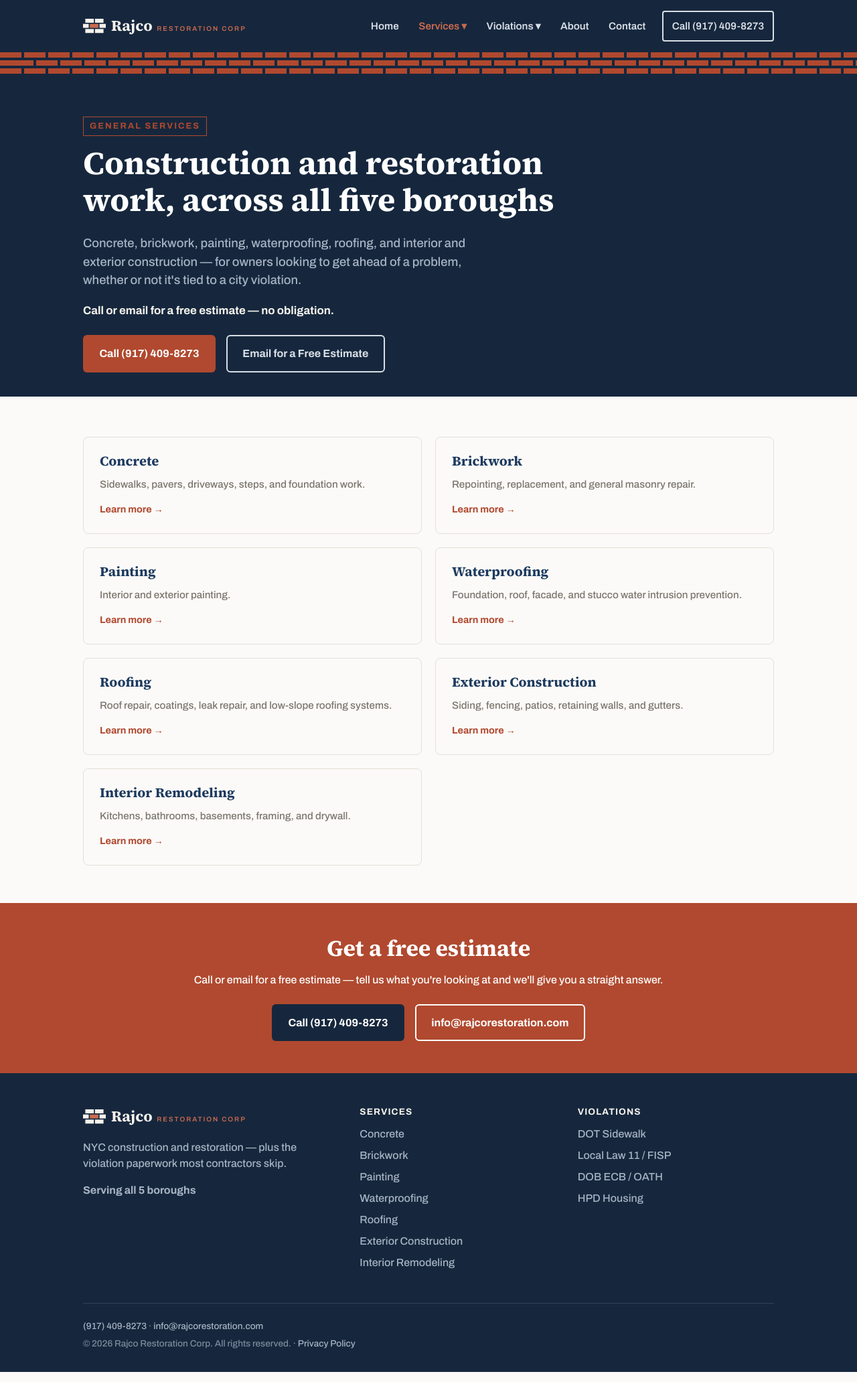
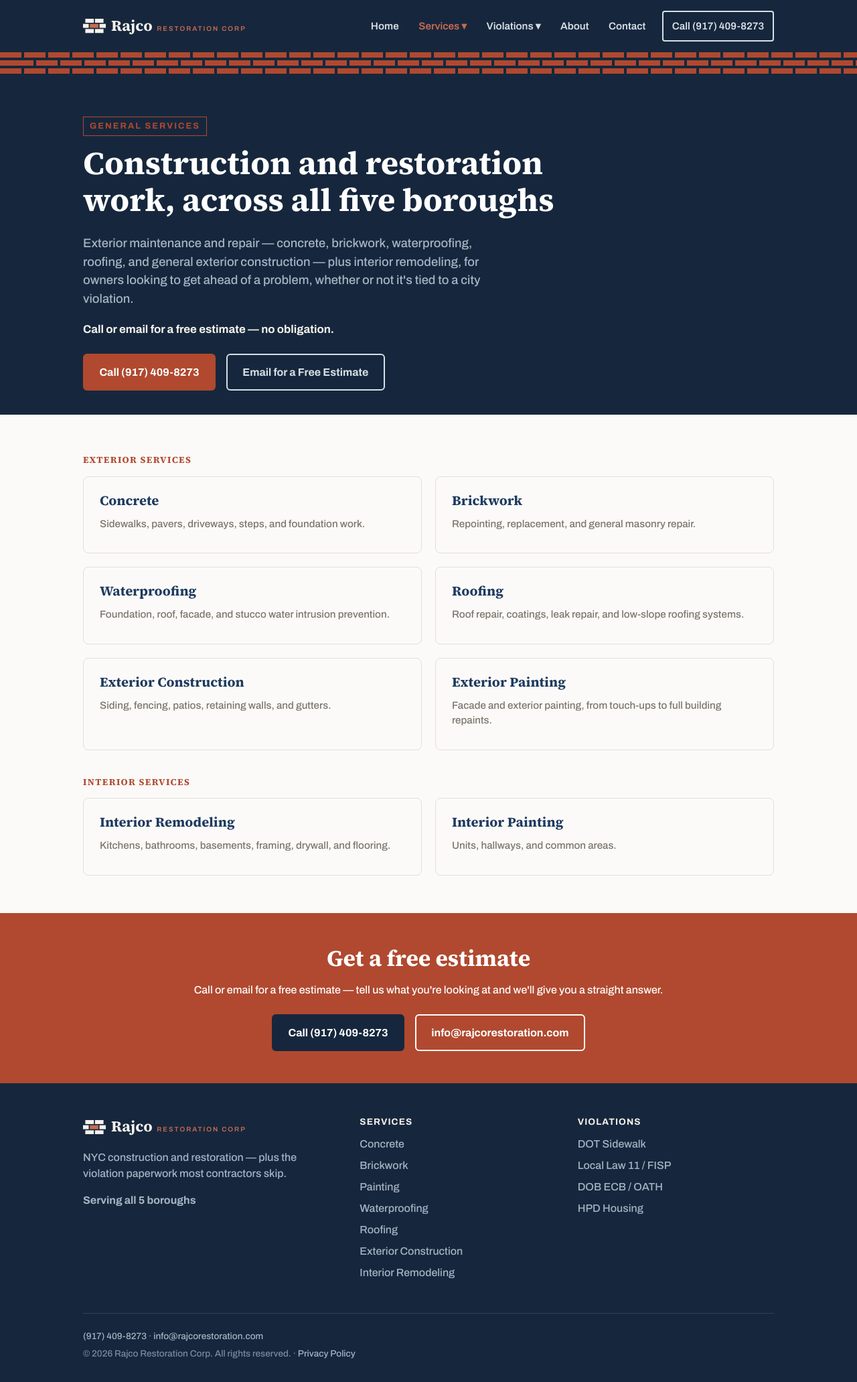
Before and after one commit to hassan9699/rajco-restoration-site, a Jekyll site: the page built from services/index.html, in a window 1280 px wide. Shown: the whole page at 67% size. Built offline with Jekyll 4.4.1, drawn with Linux system fonts in a browser that asks for light colours.

Commit message:
Group services into Exterior/Interior sections, make cards fully clickable
The flat 7-card "What We Do" grid mixed exterior and interior offerings
with no structure, and Painting (genuinely both) made it feel repetitive.
Split into two labeled groups; Interior now has its own Interior Painting
tile (scoped copy, same painting.html) instead of a lone Interior
Remodeling card. Also dropped the separate "Learn more" link on every
card in favor of making the whole tile clickable, with a hover state to
signal it.

Co-Authored-By: Claude Sonnet 5 <noreply@anthropic.com>

```diff
--- a/assets/css/style.css
+++ b/assets/css/style.css
@@ -218,6 +218,21 @@ nav.main-nav > details[open] > summary { color: #fff; background: rgba(255,255,2
 .card h3 { margin-bottom: 0.2em; }
 .card p { color: var(--muted-text); font-size: 0.95rem; margin-bottom: 0.5em; }
 .card .card-link { font-weight: 700; font-size: 0.9rem; }
+a.card { transition: border-color 0.15s, box-shadow 0.15s; }
+a.card:hover { border-color: var(--brick); box-shadow: 0 4px 14px rgba(0,0,0,0.07); }
+a.card:hover h3 { color: var(--brick); }
+
+.services-group { margin-top: 2.5rem; }
+.services-group:first-of-type { margin-top: 2rem; }
+.services-group-heading {
+  font-size: 0.85rem;
+  font-weight: 700;
+  letter-spacing: 0.1em;
+  text-transform: uppercase;
+  color: var(--brick);
+  margin-bottom: 0;
+}
+.services-group .card-grid { margin-top: 1rem; }
 
 /* ---------- step strip ---------- */
 .steps {
--- a/services/index.html
+++ b/services/index.html
@@ -7,7 +7,7 @@ description: General restoration and construction services in NYC — concrete,
   <div class="container">
     <span class="eyebrow">General Services</span>
     <h1>Construction and restoration work, across all five boroughs</h1>
-    <p class="lede">Concrete, brickwork, painting, waterproofing, roofing, and interior and exterior construction — for owners looking to get ahead of a problem, whether or not it's tied to a city violation.</p>
+    <p class="lede">Exterior maintenance and repair — concrete, brickwork, waterproofing, roofing, and general exterior construction — plus interior remodeling, for owners looking to get ahead of a problem, whether or not it's tied to a city violation.</p>
     <p class="cta-label">Call or email for a free estimate — no obligation.</p>
     <div class="cta-row">
       <a href="tel:+19174098273" class="btn btn-primary" onclick="gtag('event','conversion',{'send_to':'AW-18323249827/LloYCPmYmdEcEKO1mqFE'});">Call (917) 409-8273</a>
@@ -18,41 +18,47 @@ description: General restoration and construction services in NYC — concrete,
 
 <section>
   <div class="container">
+    <div class="services-group">
+      <h3 class="services-group-heading">Exterior Services</h3>
       <div class="card-grid">
-      <div class="card">
+        <a class="card" href="{{ '/services/concrete.html' | relative_url }}">
           <h3>Concrete</h3>
           <p>Sidewalks, pavers, driveways, steps, and foundation work.</p>
-        <a class="card-link" href="{{ '/services/concrete.html' | relative_url }}">Learn more &rarr;</a>
-      </div>
-      <div class="card">
+        </a>
+        <a class="card" href="{{ '/services/brickwork.html' | relative_url }}">
           <h3>Brickwork</h3>
           <p>Repointing, replacement, and general masonry repair.</p>
-        <a class="card-link" href="{{ '/services/brickwork.html' | relative_url }}">Learn more &rarr;</a>
-      </div>
-      <div class="card">
-        <h3>Painting</h3>
-        <p>Interior and exterior painting.</p>
-        <a class="card-link" href="{{ '/services/painting.html' | relative_url }}">Learn more &rarr;</a>
-      </div>
-      <div class="card">
+        </a>
+        <a class="card" href="{{ '/services/waterproofing.html' | relative_url }}">
           <h3>Waterproofing</h3>
           <p>Foundation, roof, facade, and stucco water intrusion prevention.</p>
-        <a class="card-link" href="{{ '/services/waterproofing.html' | relative_url }}">Learn more &rarr;</a>
-      </div>
-      <div class="card">
+        </a>
+        <a class="card" href="{{ '/services/roofing.html' | relative_url }}">
           <h3>Roofing</h3>
           <p>Roof repair, coatings, leak repair, and low-slope roofing systems.</p>
-        <a class="card-link" href="{{ '/services/roofing.html' | relative_url }}">Learn more &rarr;</a>
-      </div>
-      <div class="card">
+        </a>
+        <a class="card" href="{{ '/services/construction.html' | relative_url }}">
           <h3>Exterior Construction</h3>
           <p>Siding, fencing, patios, retaining walls, and gutters.</p>
-        <a class="card-link" href="{{ '/services/construction.html' | relative_url }}">Learn more &rarr;</a>
+        </a>
+        <a class="card" href="{{ '/services/painting.html' | relative_url }}">
+          <h3>Exterior Painting</h3>
+          <p>Facade and exterior painting, from touch-ups to full building repaints.</p>
+        </a>
       </div>
-      <div class="card">
+    </div>
+
+    <div class="services-group">
+      <h3 class="services-group-heading">Interior Services</h3>
+      <div class="card-grid">
+        <a class="card" href="{{ '/services/interior-remodeling.html' | relative_url }}">
           <h3>Interior Remodeling</h3>
-        <p>Kitchens, bathrooms, basements, framing, and drywall.</p>
-        <a class="card-link" href="{{ '/services/interior-remodeling.html' | relative_url }}">Learn more &rarr;</a>
+          <p>Kitchens, bathrooms, basements, framing, drywall, and flooring.</p>
+        </a>
+        <a class="card" href="{{ '/services/painting.html' | relative_url }}">
+          <h3>Interior Painting</h3>
+          <p>Units, hallways, and common areas.</p>
+        </a>
       </div>
     </div>
   </div>
```
Also changed, not shown: index.html (+29 -22 lines). Lines whose indentation alone changed are shown as unchanged.
